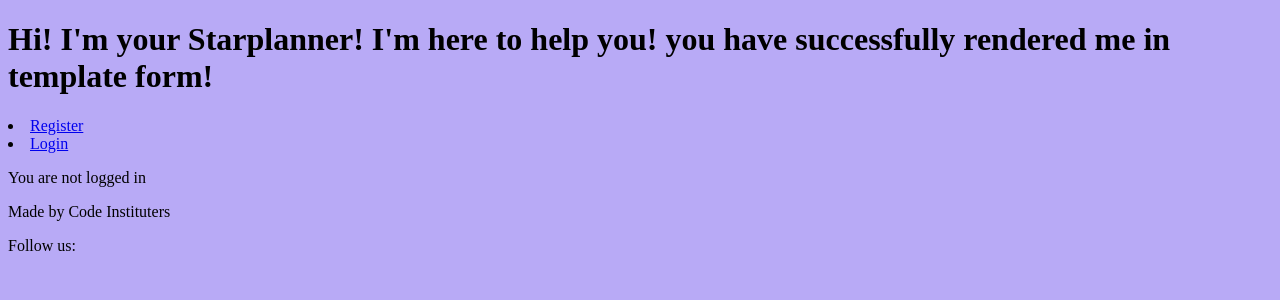
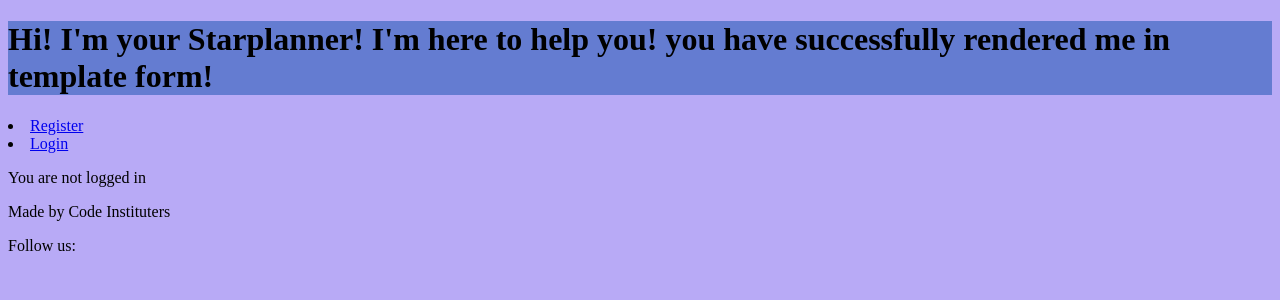
Before and after one commit to BeeBeeBethC/Starplanner-PP4, a Django app: page / in a window 1280 px wide. Shown: the top 300 px of the page. Run offline with Django 4.2, Linux system fonts and the light colour scheme.

Commit message:
css wired back up, stopped the js 404 error by commenting out

```diff
--- a/starplanner/static/starplanner/CSS/styles.css
+++ b/starplanner/static/starplanner/CSS/styles.css
@@ -1,3 +1,6 @@
 body {
     background-color: #b8aaf6;
 }
+h1{
+    background-color:rgb(100, 124, 209);
+}
--- a/templates/base.html
+++ b/templates/base.html
@@ -49,8 +49,8 @@
             <i class="fab fa-instagram-square ms-3"></i>
             <i class="fab fa-youtube-square ms-3"></i>
     </footer>
-    <script src="{% static 'js/script.js' %}"></script>
-    <!--- <img src="{% static 'images/yourimage.png' %}" alt=""> --->
+    <!---<script src="{% static 'js/script.js' %}"></script>
+     <img src="{% static 'images/yourimage.png' %}" alt=""> --->
 </body>
 
 </html>
```
Also changed, not shown: starplanner/static/js/script.js (added).
